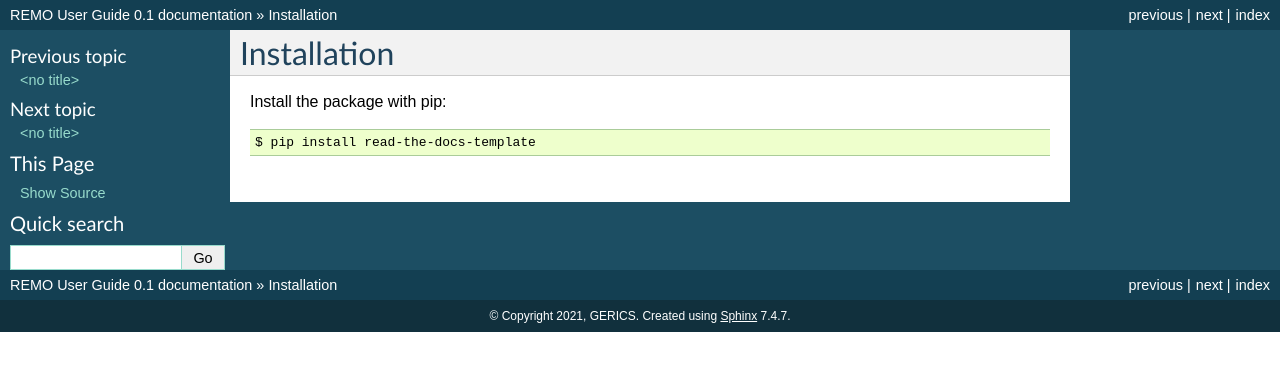
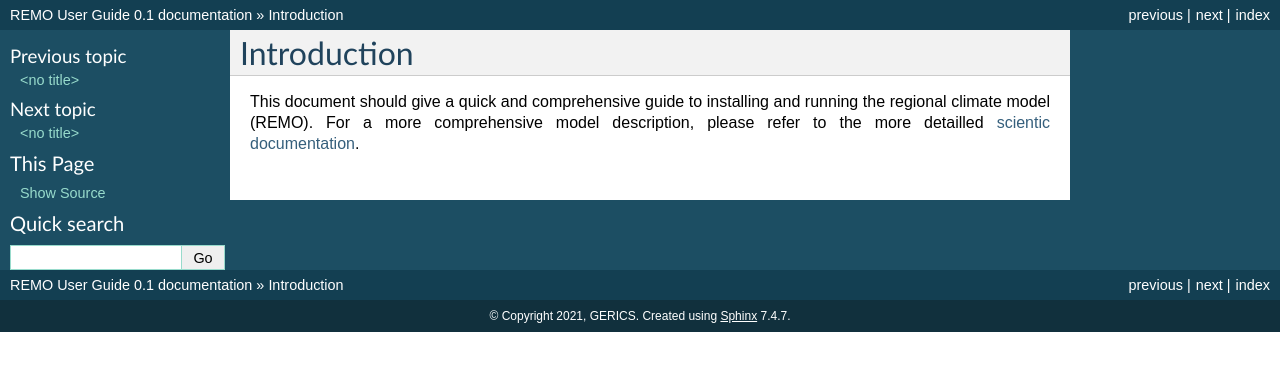
Before and after one commit to remo-rcm/remo-ug, a Sphinx documentation site: the page built from docs/installation.rst, in a window 1280 px wide. Shown: the top 371 px of the page. Built offline with Sphinx 7.4.7, drawn with Linux system fonts in a browser that asks for light colours.

Commit message:
Update installation.rst

```diff
--- a/docs/installation.rst
+++ b/docs/installation.rst
@@ -1,7 +1,7 @@
 ============
-Installation
+Introduction
 ============
 
-Install the package with pip::
-
-    $ pip install read-the-docs-template
+This document should give a quick and comprehensive guide to installing and running the
+regional climate model (REMO). For a more comprehensive model description, please
+refer to the more detailled `scientic documentation <https://remo2-doc.readthedocs.io/>`_.
```
